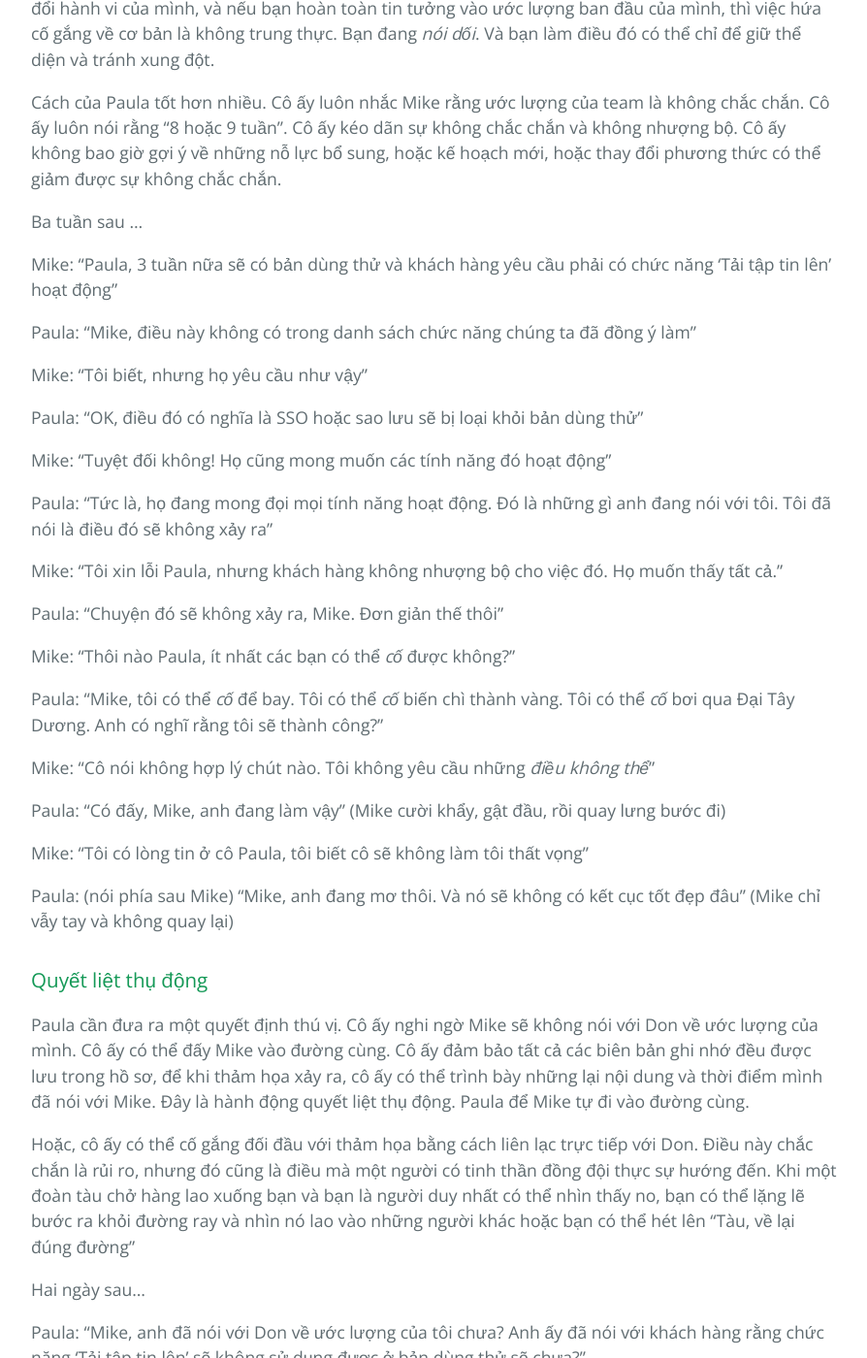
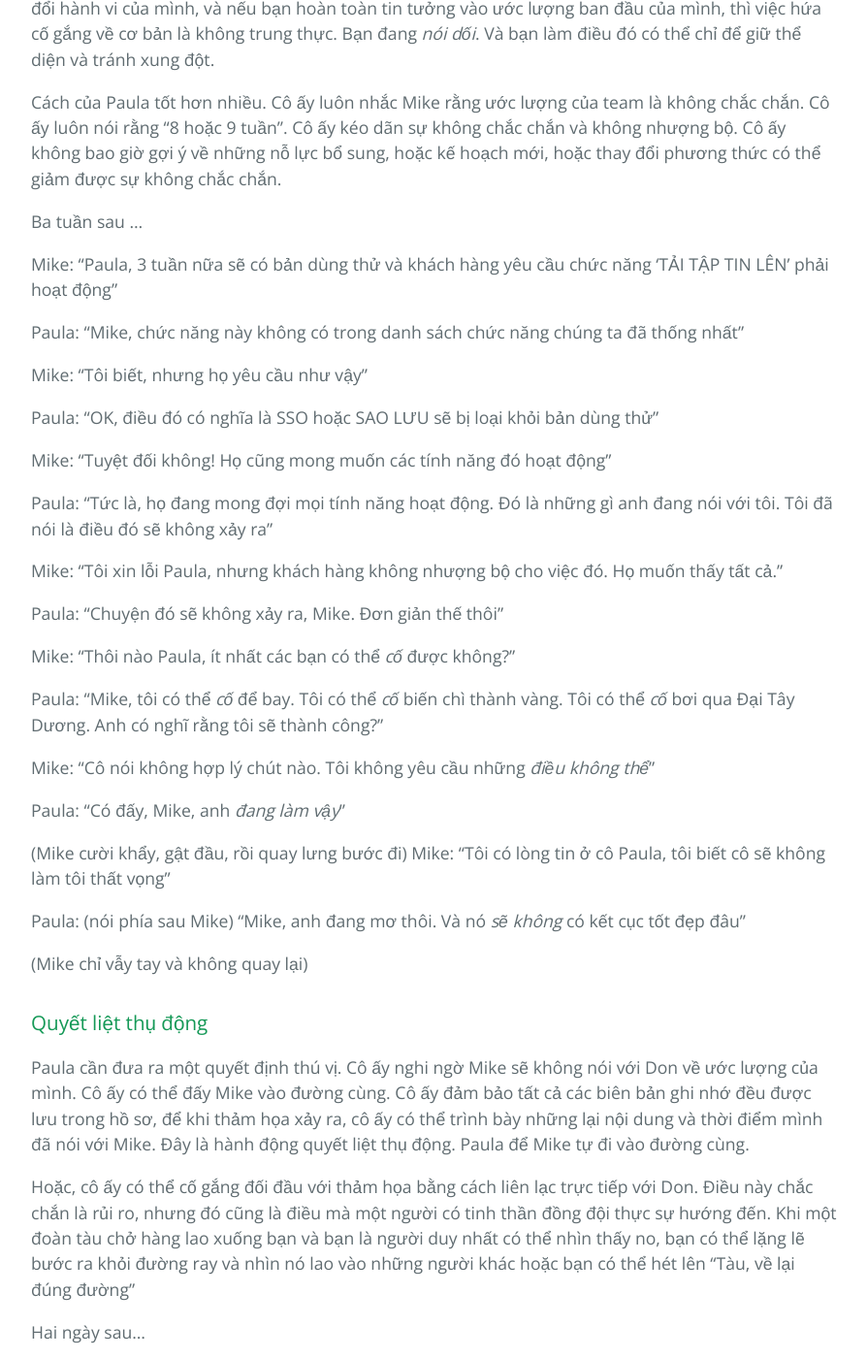
Before and after one commit to HaiBV/haibv.github.io, a Jekyll site: the page built from clean-coder/chapter-2-saying-no.md, in a window 1280 px wide and 1400 px high, scrolled down 9415 px. Shown: the whole window at 97% size, without its empty margins (192-1086 px from the left). Built offline with Jekyll 4.4.1, drawn with Linux system fonts in a browser that asks for light colours; our own code applies the rules of GitHub Pages for plain Markdown files.

Commit message:
Book - The Clean Coder - Correction - C2

```diff
--- a/clean-coder/chapter-2-saying-no.md
+++ b/clean-coder/chapter-2-saying-no.md
@@ -236,17 +236,17 @@ Cách của Paula tốt hơn nhiều. Cô ấy luôn nhắc Mike rằng ước l
 
 Ba tuần sau ...
 
-Mike: "Paula, 3 tuần nữa sẽ có bản dùng thử và khách hàng yêu cầu phải có chức năng 'Tải tập tin lên' hoạt động"
+Mike: "Paula, 3 tuần nữa sẽ có bản dùng thử và khách hàng yêu cầu chức năng 'TẢI TẬP TIN LÊN' phải hoạt động"
 
-Paula: "Mike, điều này không có trong danh sách chức năng chúng ta đã đồng ý làm"
+Paula: "Mike, chức năng này không có trong danh sách chức năng chúng ta đã thống nhất"
 
 Mike: "Tôi biết, nhưng họ yêu cầu như vậy"
 
-Paula: "OK, điều đó có nghĩa là SSO hoặc sao lưu sẽ bị loại khỏi bản dùng thử"
+Paula: "OK, điều đó có nghĩa là SSO hoặc SAO LƯU sẽ bị loại khỏi bản dùng thử"
 
 Mike: "Tuyệt đối không! Họ cũng mong muốn các tính năng đó hoạt động"
 
-Paula: "Tức là, họ đang mong đọi mọi tính năng hoạt động. Đó là những gì anh đang nói với tôi. Tôi đã nói là điều đó sẽ không xảy ra"
+Paula: "Tức là, họ đang mong đợi mọi tính năng hoạt động. Đó là những gì anh đang nói với tôi. Tôi đã nói là điều đó sẽ không xảy ra"
 
 Mike: "Tôi xin lỗi Paula, nhưng khách hàng không nhượng bộ cho việc đó. Họ muốn thấy tất cả."
 
@@ -258,12 +258,13 @@ Paula: "Mike, tôi có thể _cố_ để bay. Tôi có thể _cố_ biến chì
 
 Mike: "Cô nói không hợp lý chút nào. Tôi không yêu cầu những _điều không thể_"
 
-Paula: "Có đấy, Mike, anh đang làm vậy"
+Paula: "Có đấy, Mike, anh _đang làm vậy_"
+
 (Mike cười khẩy, gật đầu, rồi quay lưng bước đi)
-
 Mike: "Tôi có lòng tin ở cô Paula, tôi biết cô sẽ không làm tôi thất vọng"
 
-Paula: (nói phía sau Mike) "Mike, anh đang mơ thôi. Và nó sẽ không có kết cục tốt đẹp đâu"
+Paula: (nói phía sau Mike) "Mike, anh đang mơ thôi. Và nó _sẽ không_ có kết cục tốt đẹp đâu"
+
 (Mike chỉ vẫy tay và không quay lại)
 
 ### Quyết liệt thụ động
```
